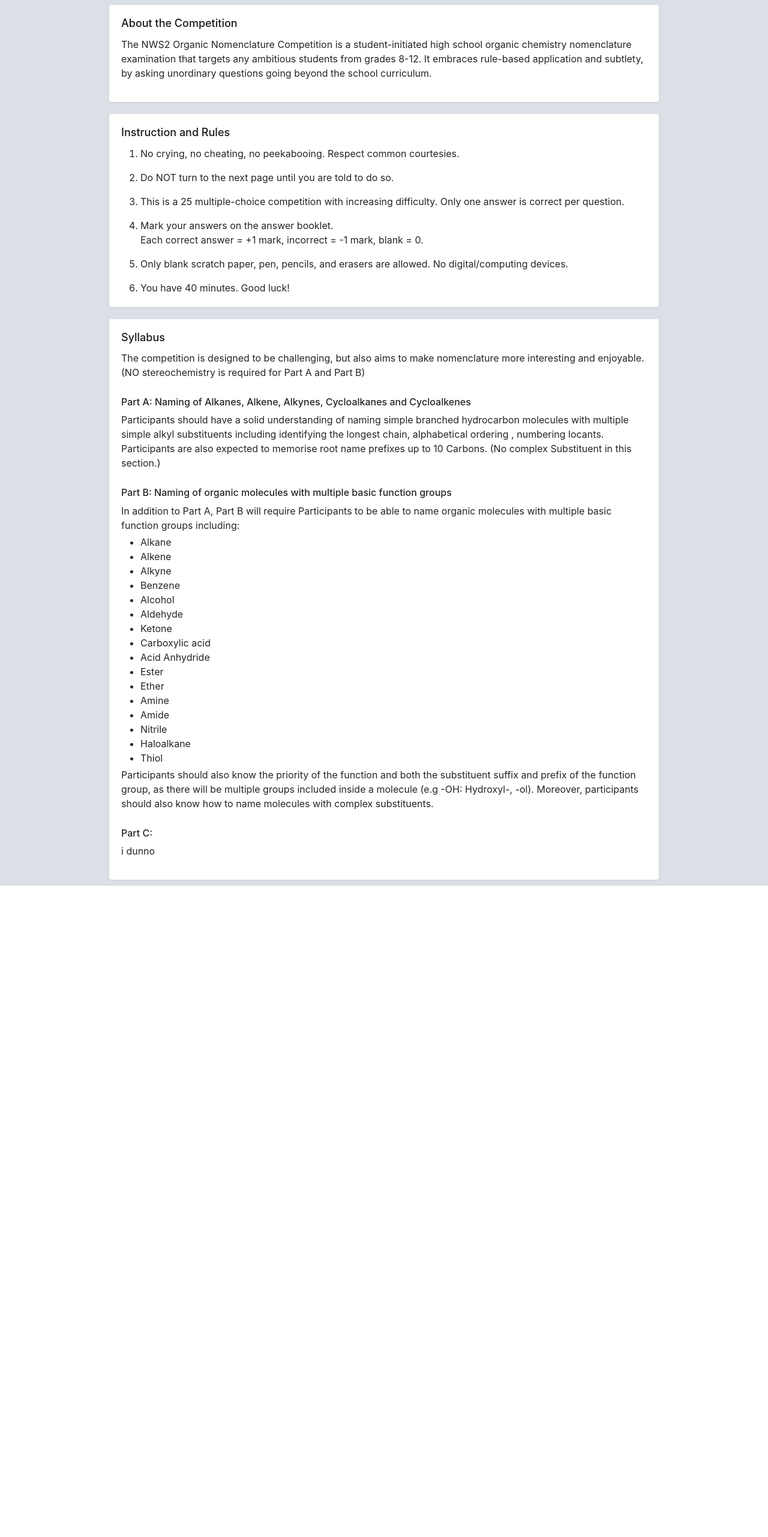
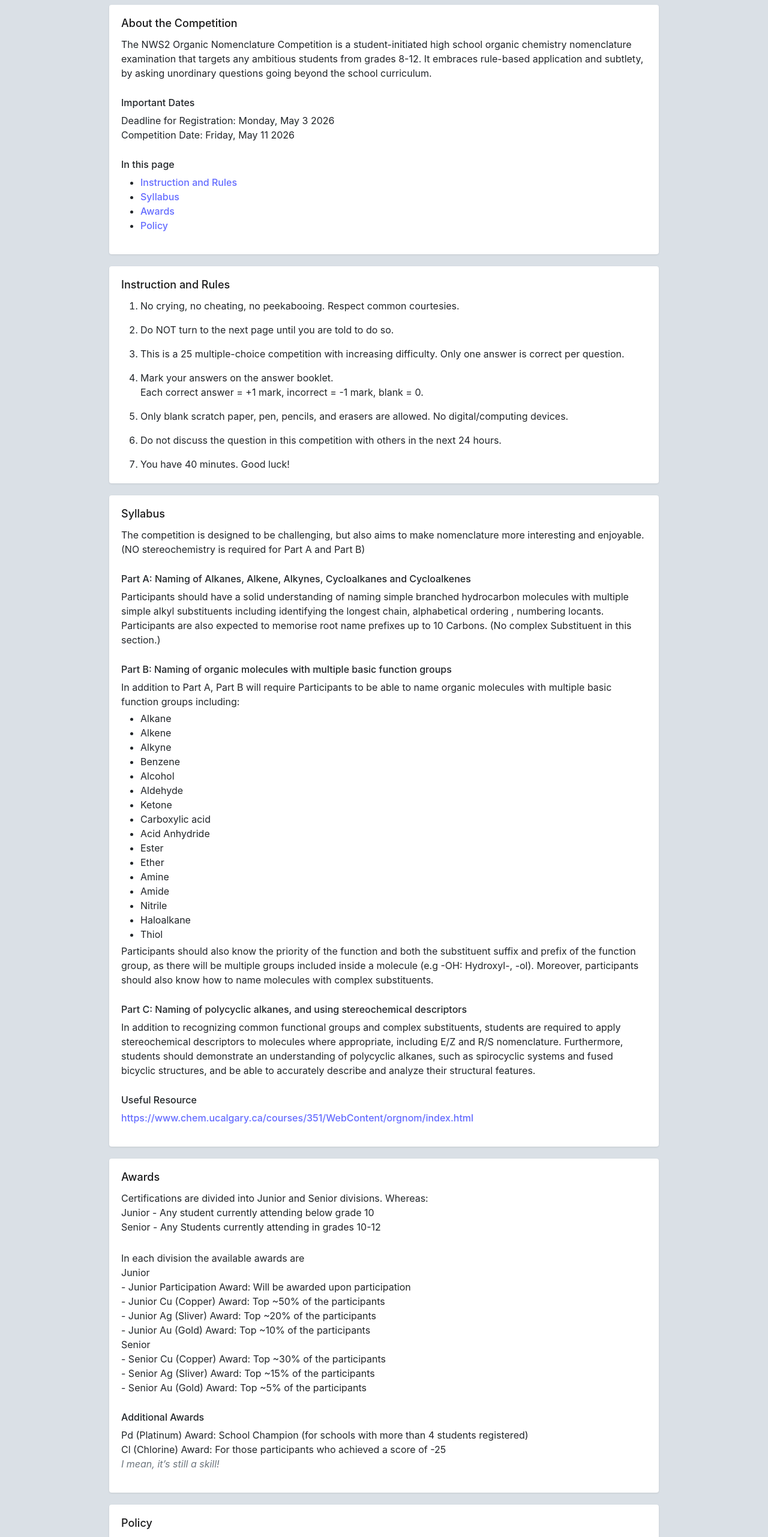
Before and after one commit to Juss33/ChemisTree, a React (Vite) app: page /nwss-competition in a window 1280 px wide. Shown: the part 234-2797 px from the top of the page at 60% size. Before the commit the page ends 1711 px from the top, so only its background shows below. Built offline with nearby package versions, Linux system fonts and the light colour scheme; no server answers.

Commit message:
update InstructionPage.tsx

```diff
--- a/src/pages/nwss-competition/InstructionPage.tsx
+++ b/src/pages/nwss-competition/InstructionPage.tsx
@@ -2,14 +2,27 @@
 import { Link } from "react-router-dom";
 import "../../styles/InstructionPage.css";
 import { Container } from "react-bootstrap";
+import { useRef } from "react";
 
 const InstructionPage = () => {
+  const rulesRef = useRef<HTMLDivElement>(null);
+  const syllabusRef = useRef<HTMLDivElement>(null);
+  const awardsRef = useRef<HTMLDivElement>(null);
+  const policyRef = useRef<HTMLDivElement>(null);
+
+  // Function to scroll to a section
+  const scrollToSection = (ref: React.RefObject<HTMLDivElement>) => {
+    if (ref.current) {
+      ref.current.scrollIntoView({ behavior: "smooth", block: "start" });
+    }
+  };
+
   return (
     <Container>
       <div className="content-grid">
-        <div className="feed-container" style={{alignItems: "center"}}>
+        <div className="feed-container align-items-center">
           <h2>2026 NWSS Organic Nomenclature Competition</h2>
-          <Link to="/nwss-competition/registration" className="apply-button" style={{width: "fit-content"}}>Go to apply for the competition</Link>
+          <Link to="/nwss-competition/registration" className="apply-button" style={{ width: "fit-content" }}>Register for the competition</Link>
         </div>
       </div>
       <div className="content-grid">
@@ -20,26 +33,49 @@ const InstructionPage = () => {
             that targets any ambitious students from grades 8-12. It embraces rule-based application and subtlety, by asking
             unordinary questions going beyond the school curriculum.
           </p>
+          <div>
+            <h6>Important Dates</h6>
+            <p>Deadline for Registration: Monday, May 3 2026<br></br>Competition Date: Friday, May 11 2026
+            </p>
+          </div>
+          <div>
+            <h6>In this page</h6>
+            <ul>
+              <li>
+                <a href="#rules" onClick={(e) => { e.preventDefault(); scrollToSection(rulesRef); }} className="mb-1">Instruction and Rules</a>
+              </li>
+              <li>
+                <a href="#syllabus" onClick={(e) => { e.preventDefault(); scrollToSection(syllabusRef); }} className="mb-1">Syllabus</a>
+              </li>
+              <li>
+                <a href="#awards" onClick={(e) => { e.preventDefault(); scrollToSection(awardsRef); }} className="mb-1">Awards</a>
+              </li>
+              <li>
+                <a href="#policy" onClick={(e) => { e.preventDefault(); scrollToSection(policyRef); }} className="mb-1">Policy</a>
+              </li>
+            </ul>
+          </div>
         </div>
       </div>
       <div className="content-grid">
         <div className="feed-container">
-          <h2 className="section-title" id="rules">Instruction and Rules</h2>
+          <h2 className="section-title" id="rules" ref={rulesRef}>Instruction and Rules</h2>
           <ol className="mb-0">
             <li className="mb-3">No crying, no cheating, no peekabooing. Respect common courtesies.</li>
             <li className="mb-3">Do NOT turn to the next page until you are told to do so.</li>
             <li className="mb-3">This is a 25 multiple-choice competition with increasing difficulty. Only one answer is correct per question.</li>
-            <li className="mb-3">Mark your answers on the answer booklet. <br/> Each correct answer = +1 mark, incorrect = -1 mark, blank = 0.</li>
+            <li className="mb-3">Mark your answers on the answer booklet. <br /> Each correct answer = +1 mark, incorrect = -1 mark, blank = 0.</li>
             <li className="mb-3">Only blank scratch paper, pen, pencils, and erasers are allowed. No digital/computing devices.</li>
+            <li className="mb-3">Do not discuss the question in this competition with others in the next 24 hours.</li>
             <li>You have 40 minutes. Good luck!</li>
           </ol>
         </div>
       </div>
       <div className="content-grid">
         <div className="feed-container">
-          <h2 className="section-title" id="syllabus">Syllabus</h2>
+          <h2 className="section-title" id="syllabus" ref={syllabusRef}>Syllabus</h2>
           <p>
-            The competition is designed to be challenging, but also aims to make nomenclature more interesting and enjoyable. <br/>
+            The competition is designed to be challenging, but also aims to make nomenclature more interesting and enjoyable. <br />
             (NO stereochemistry is required for Part A and Part B)
           </p>
           <div>
@@ -81,11 +117,63 @@ const InstructionPage = () => {
             </p>
           </div>
           <div>
-            <h6>Part C: </h6>
+            <h6>Part C: Naming of polycyclic alkanes, and using stereochemical descriptors</h6>
             <p>
-              i dunno
+              In addition to recognizing common functional groups and complex substituents, students are required to apply
+              stereochemical descriptors to molecules where appropriate, including E/Z and R/S nomenclature.
+              Furthermore, students should demonstrate an understanding of polycyclic alkanes, such as spirocyclic systems
+              and fused bicyclic structures, and be able to accurately describe and analyze their structural features.
             </p>
           </div>
+          <div>
+            <h6>Useful Resource</h6>
+            <p>
+              <a href="https://www.chem.ucalgary.ca/courses/351/WebContent/orgnom/index.html">
+                https://www.chem.ucalgary.ca/courses/351/WebContent/orgnom/index.html
+              </a>
+            </p>
+          </div>
+        </div>
+      </div>
+      <div className="content-grid">
+        <div className="feed-container">
+          <h2 className="section-title" id="awards" ref={awardsRef}>Awards</h2>
+          <p>
+            Certifications are divided into Junior and Senior divisions. Whereas:<br/>
+            Junior - Any student currently attending below grade 10<br/>
+            Senior - Any Students currently attending in grades 10-12
+          </p>
+          <p>
+            In each division the available awards are<br/>
+
+            Junior<br/>
+             - Junior Participation Award: Will be awarded upon participation<br/>
+             - Junior Cu (Copper) Award: Top ~50% of the participants<br/>
+             - Junior Ag (Sliver) Award: Top ~20% of the participants<br/>
+             - Junior Au (Gold) Award: Top ~10% of the participants<br/>
+            Senior<br/>
+             - Senior Cu (Copper) Award: Top ~30% of the participants<br/>
+             - Senior Ag (Sliver) Award: Top ~15% of the participants<br/>
+             - Senior Au (Gold) Award: Top ~5% of the participants<br/>
+          </p>
+          <div>
+            <h6>Additional Awards</h6>
+            <p>
+              Pd (Platinum) Award: School Champion (for schools with more than 4 students registered) <br/>
+              Cl (Chlorine) Award: For those participants who achieved a score of -25 <br/>
+              <span className="text-secondary fst-italic">I mean, it’s still a skill!</span>
+            </p>
+          </div>
+        </div>
+      </div>
+      <div className="content-grid">
+        <div className="feed-container">
+          <h2 className="section-title" id="policy" ref={policyRef}>Policy</h2>
+          <p>
+            ChemisTREE reserves the right to implement and enforce rules to preserve the integrity and fairness
+            of this competition. Where there is evidence of academic misconduct identified, scores may be
+            disqualified.
+          </p>
         </div>
       </div>
     </Container>
```
